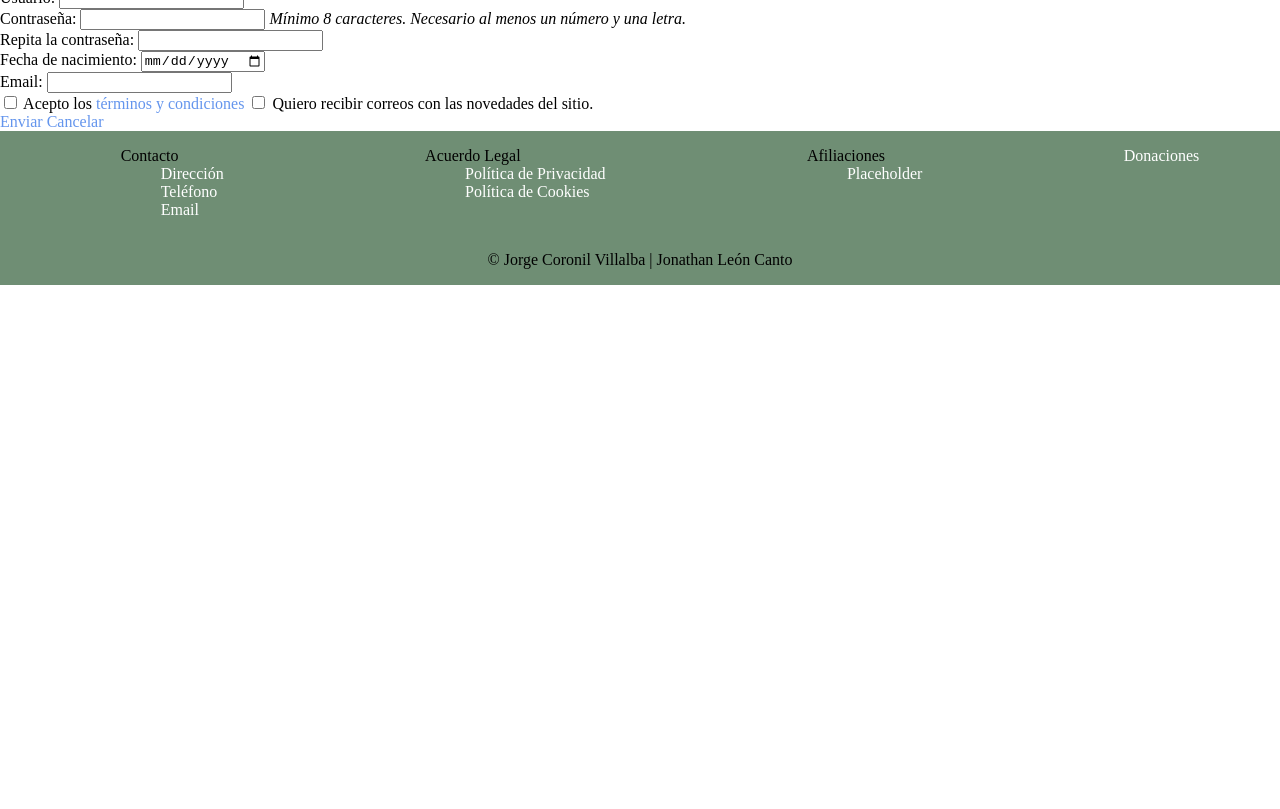
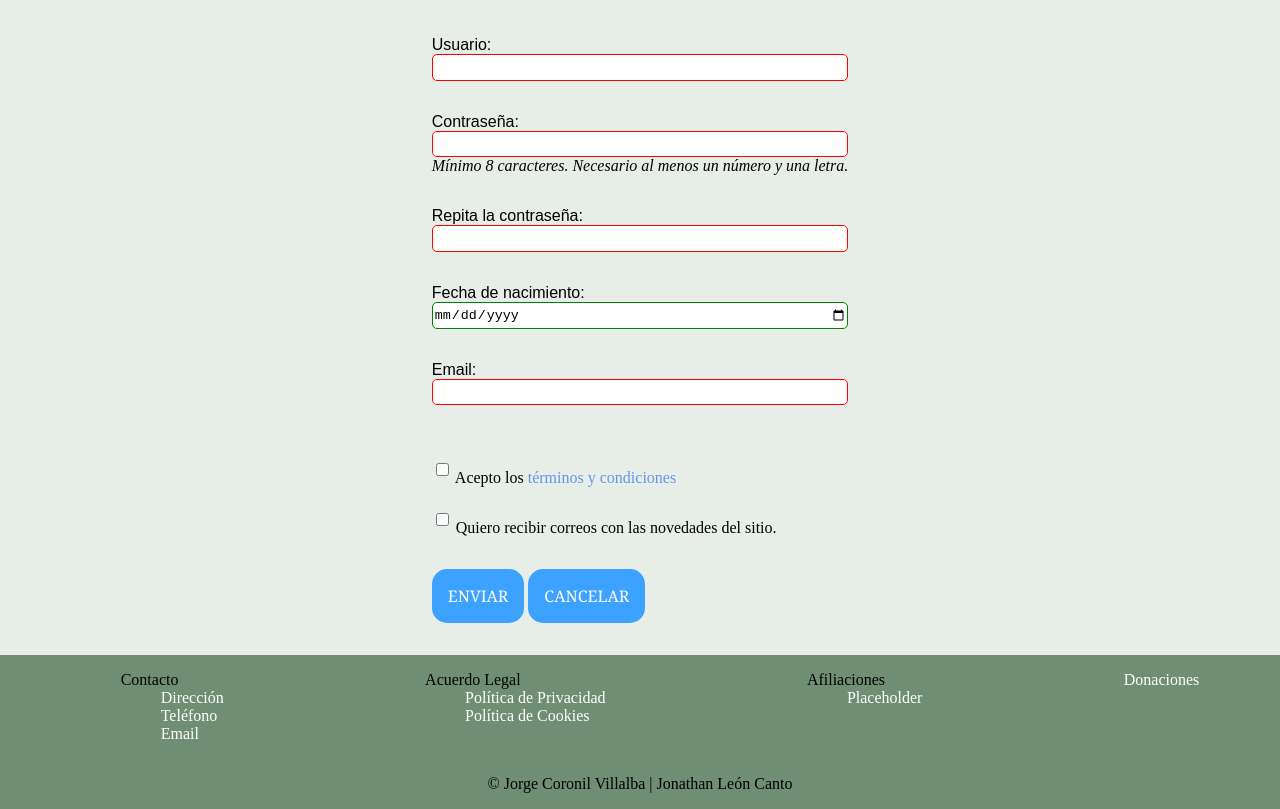
Before and after one commit to jleocan773/diw_sitio_Rogelio, a website built with Parcel: page src/contactoRegister.html in a window 1280 px wide. Shown: the part 816-1625 px from the top of the page. Before the commit the page ends 1101 px from the top, so only its background shows below. Built offline with nearby package versions, Linux system fonts and the light colour scheme.

Commit message:
JCV | 2023/12/16. Se termina página contactos (donaciones y registro)

```diff
--- a/src/assets/styles/_contacto.scss
+++ b/src/assets/styles/_contacto.scss
@@ -14,12 +14,12 @@
 }
 
 .body__contenido--donaciones {
-  -webkit-text-stroke: 2px black;
-  background: rgba(255, 255, 255, 0.2);
+  //-webkit-text-stroke: 2px black;
+  background: rgba(255, 255, 255, 0.4);
   border-radius: 50px;
-  color: white;
+  color: black;
   font-size: 35px;
-  font-family: "Franklin Gothic Medium", "Arial Narrow", Arial, sans-serif;
+  font-family:sans-serif;
   grid-column: 2/6;
   text-align: center;
   margin-top: 5em;
@@ -36,7 +36,7 @@
 }
 
 .body__contenido--login {
-  grid-column: 9/13;
+  grid-column: 8/13;
   text-align: center;
   margin-top: 5em;
   margin-bottom: 10em;
--- a/src/assets/styles/_contactoRegister.scss
+++ b/src/assets/styles/_contactoRegister.scss
@@ -1,6 +1,46 @@
 input:invalid {
-    border: 1px solid red;
+  border: 1px solid red;
 }
 input:valid {
-    border: 1px solid green;
+  border: 1px solid green;
 }
+
+label {
+  font-family: sans-serif;
+}
+
+input {
+  height: 2em;
+  border-radius: 5px;
+}
+
+#botonesEnvio {
+
+  a {
+    font-family: Georgia, 'Times New Roman', Times, serif;
+    background-color: rgb(61, 161, 255);
+    color: white;
+    padding: 1em;
+    border-radius: 15px;
+  }
+}
+
+.body__register--info {
+  display: grid;
+  background: rgba(196, 213, 197, 0.4);
+  padding: 2em;
+  justify-content: center;
+
+  div {
+    padding: 1em;
+
+    #inputUsuario,
+    #inputPass,
+    #inputPassRepeat,
+    #inputFechaNac,
+    #inputEmail {
+      display: block;
+      width: 100%;
+    }
+  }
+}
--- a/src/assets/styles/_home.scss
+++ b/src/assets/styles/_home.scss
@@ -3,11 +3,17 @@
   justify-content: space-evenly;
   border-bottom: 1px solid beige;
   a {
-    font-size: 6em;
+    font-size: 3em;
+    font-family: Nature-Green;
     padding: 5px;
-    color: white;
-    border-radius: 50px;
-    background-color: $color-verdeLima;
+    color: $color-verdeCamuflaje;
+    border-bottom: 5px dotted $color-verdeNeutro;
+    margin-bottom: 10px;
+  }
+  a:hover {
+    box-sizing: border-box;
+    transform: scale(1.1);
+    transition: 0.2s linear;
   }
 }
 
--- a/src/assets/styles/main.scss
+++ b/src/assets/styles/main.scss
@@ -31,6 +31,8 @@
 
 @import "contacto";
 
+@import "contactoRegister";
+
 @import "footer";
 
 @import url(https://github.com/jleocan773/diw_sitio_Rogelio/blob/main/src/assets/fonts/GochiHand-Regular.ttf);
--- a/src/contactoRegister.html
+++ b/src/contactoRegister.html
@@ -16,6 +16,8 @@
     <body>
         <include src="./views/header.html"></include>
         <main class="body__main--register">
+
+            <!-- #### Formulario de Registro #### -->
             <form class="body__register--info">
                 <div>
                     <label for="inputUsuario" class="form-label"
@@ -81,14 +83,24 @@
                         required
                     />
                 </div>
-                <div>
-                    <input type="checkbox" name="terminos" required /> Acepto
-                    los <a href="#">términos y condiciones</a>
-                    <input type="checkbox" name="terminos" /> Quiero recibir
-                    correos con las novedades del sitio.
+
+                <!-- #### Terminos y condiciones y botones #### -->
+                <div id="terminosYnovedades">
+                    <p>
+                        <input type="checkbox" name="terminos" required />
+                        Acepto los <a href="#"> términos y condiciones</a>
+                    </p>
+                    <p>
+                        <input type="checkbox" name="terminos" /> Quiero recibir
+                        correos con las novedades del sitio.
+                    </p>
                 </div>
-                <a href="#">Enviar</a>
-                <a href="contacto.html">Cancelar</a>
+
+                <div id="botonesEnvio">
+                    <a href="#">ENVIAR</a>
+                    <a href="contacto.html">CANCELAR</a>
+                </div>
+
             </form>
         </main>
         <include src="./views/footer.html"></include>
```
Also changed, not shown: src/index.html (+1 -1 lines), 1 other file.
